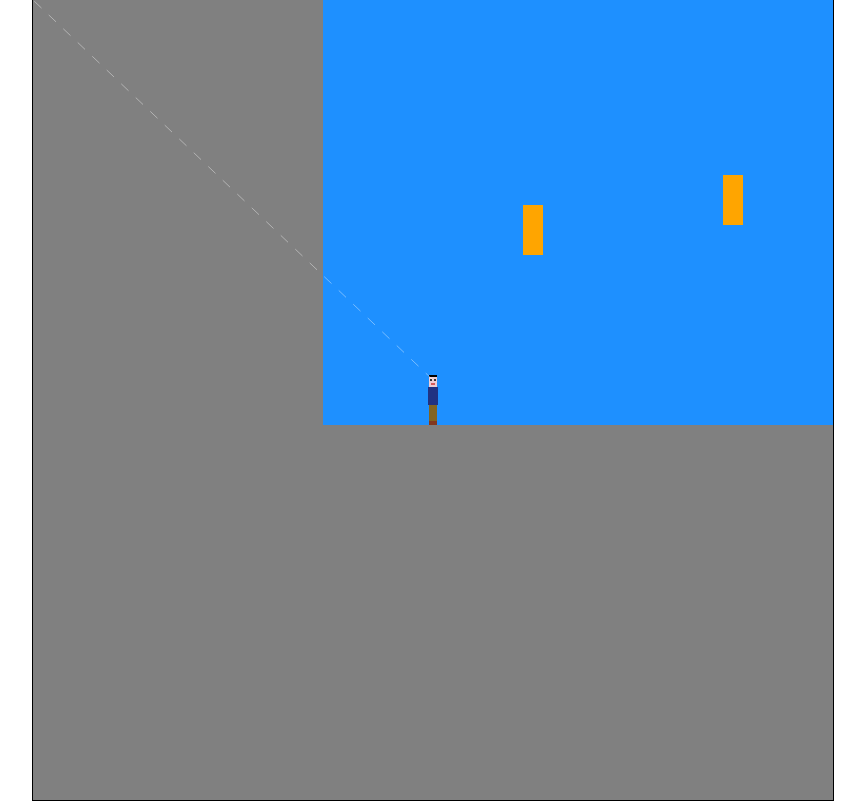
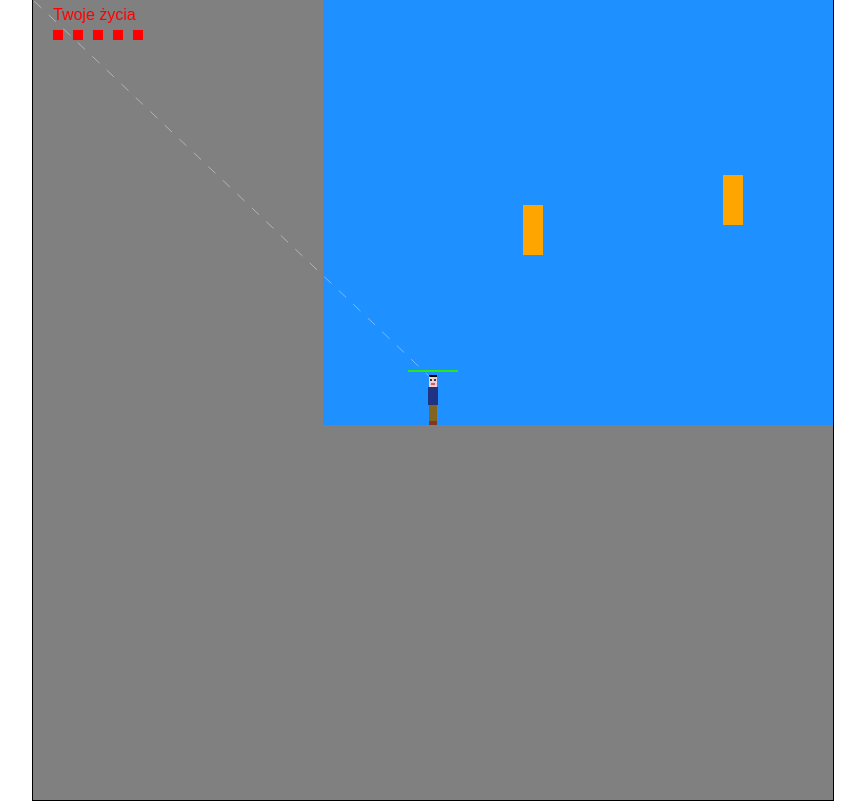
Before and after one commit to TheMrMares/game-zombies, a plain HTML site: page index.html in a window 1280 px wide. Shown: the whole page, without its empty margins (207-1072 px from the left). Drawn offline with Linux system fonts and the light colour scheme.

Commit message:
Zombie object, damage, lifes
Added zombie object and damage system + player lifes

```diff
--- a/game.js
+++ b/game.js
@@ -13,10 +13,11 @@ document.addEventListener('DOMContentLoaded', function(){
 
 //Inits
 function init(){
-    myPlayer = new Player(100,100,20,50,new Sprite(480,50,40,50,res[1]));
-    myBackground = new Background(0,0,1000,500, res[0]);
+    myPlayer = new Player(100,100,20,50,new Sprite(480,50,40,50,res[1]), 10, 50,50);
+    myBackground = new Background(0,0,1000,500, res[0], 5);
     mx = my = 0;
     frameCounter = 0;
+    myBackground.zombies.push(new Zombie(myBackground.w, myBackground.h - 50, 20, 50, 40, 40, new Sprite(480,50,40,50,res[2])));
 }
 
 //Game loop
@@ -28,6 +29,7 @@ function game(){
     myPlayer.x1 += myPlayer.vx*5;
     myPlayer.y1 += myPlayer.vy*5;
     myPlayer.refreshCoordinates();
+
     if(myPlayer.x1 < 0){
         myPlayer.x1 = 0;
     }
@@ -99,6 +101,12 @@ function game(){
                 myBackground.bullets.splice(myBackground.bullets.indexOf(item),1);
             }
         });
+        myBackground.zombies.forEach(function(obj, objIndex){
+            if(isCollission(item, obj)){
+                myBackground.bullets.splice(myBackground.bullets.indexOf(item),1);
+                obj.hp -= myPlayer.dmg;
+            }
+        })
 
         ctx.fillStyle = 'yellow';
         ctx.shadowColor = 'yellow';
@@ -106,8 +114,56 @@ function game(){
         ctx.fillRect(myBackground.x + item.x1, myBackground.y + item.y1,item.w, item.h);
         ctx.shadowBlur = 0;
     });
+    myBackground.zombies.forEach(function(item, index){
+        item.x1 += item.vx;
+        item.y1 += item.vy;
+        item.refreshCoordinates();
 
-    ctx.fillStyle = 'red';
+        if(item.x2 < 0 || item.hp <= 0){
+            myBackground.zombies.splice(myBackground.zombies.indexOf(item),1);
+            if(item.hp > 0){
+                myBackground.lifes--;
+            }
+        }
+        if(isCollission(item, myPlayer) == true){
+            console.log('xd');
+            myPlayer.hp -= 1;
+        }
+
+        if(frameCounter%2 == 0 && item.vx != 0){
+            item.spriteWalk.actual += 40;
+            if(item.spriteWalk.actual == item.spriteWalk.sw){
+                item.spriteWalk.actual=0;
+            }
+        }
+
+        ctx.fillStyle = 'black';
+        ctx.fillRect(myBackground.x + item.x1 + item.w/2 - item.maxhp/2, myBackground.y + item.y1 - 5,item.maxhp, 2);
+        ctx.fillStyle = 'red';
+        ctx.fillRect(myBackground.x + item.x1 + item.w/2 - item.maxhp/2, myBackground.y + item.y1 - 5,item.hp, 2);
+
+        ctx.drawImage(item.spriteWalk.img,item.spriteWalk.actual,0,item.spriteWalk.iw,item.spriteWalk.ih,myBackground.x + item.x1,myBackground.y + item.y1,item.w,item.h);
+    });
+    if(myPlayer.hp <= 0 || myBackground.lifes <= 0){
+        myBackground.zombies = [];
+        myPlayer.hp = myPlayer.maxhp;
+        myPlayer.x1 = 100;
+        myPlayer.y1 = 100;
+        myBackground.lifes = 5;
+    }
+    if(myBackground.zombies.length == 0){
+        var realLength = myBackground.zombies.length;
+    }   else {
+        var realLength = myBackground.zombies.length-1;
+    }
+    if(myBackground.zombies.length > 0){
+        if(myBackground.zombies[realLength].x1 <= myBackground.w * (0.5+(Math.random() * 40) / 100)){
+            myBackground.zombies.push(new Zombie(myBackground.w, myBackground.h - 50, 20, 50, 40, 40, new Sprite(480,50,40,50,res[2])));
+        }
+    } else {
+        myBackground.zombies.push(new Zombie(myBackground.w, myBackground.h - 50, 20, 50, 40, 40, new Sprite(480,50,40,50,res[2])));
+    }
+
     if(frameCounter%2 == 0 && myPlayer.vx != 0){
         myPlayer.spriteWalk.actual += 40;
         if(myPlayer.spriteWalk.actual == myPlayer.spriteWalk.sw){
@@ -117,6 +173,11 @@ function game(){
     if(myPlayer.vx == 0){
         myPlayer.spriteWalk.actual = 0;
     }
+    ctx.fillStyle = 'black';
+    ctx.fillRect(myCanvas.width/2  - myPlayer.maxhp/2,myCanvas.height/2 - myPlayer.h/2-5,myPlayer.maxhp,2);
+    ctx.fillStyle = '#29e819';
+    ctx.fillRect(myCanvas.width/2 - myPlayer.maxhp/2,myCanvas.height/2 - myPlayer.h/2-5,myPlayer.hp,2);
+
     ctx.drawImage(myPlayer.spriteWalk.img,myPlayer.spriteWalk.actual,0,myPlayer.spriteWalk.iw,myPlayer.spriteWalk.ih,myCanvas.width/2 - myPlayer.w/2,myCanvas.height/2 - myPlayer.h/2,myPlayer.w,myPlayer.h);
 
     ctx.beginPath();
@@ -127,6 +188,14 @@ function game(){
     ctx.setLineDash([10, 10]);
     ctx.stroke();
     ctx.closePath();
+
+    ctx.fillStyle = 'red';
+    ctx.font = "16px Arial";
+    ctx.fillText("Twoje życia",20,20);
+    for(var i = 0; i<myBackground.lifes;i++){
+        ctx.fillRect(20+20*i,30,10,10);
+    }
+
     if(frameCounter==60){
         frameCounter = 0;
     }
@@ -135,6 +204,7 @@ function game(){
 //Functions
 function pushKey(evt) {
     switch(evt.keyCode){
+        case 32:
         case 87:
             myPlayer.vy = -3;
             break;
@@ -173,6 +243,7 @@ function loadResources(){
     res = [];
     res[0] = document.getElementById('resBackground');
     res[1] = document.getElementById('resPlayer');
+    res[2] = document.getElementById('resZombie');
 }
 function mouseMove(evt){
     var rect = myCanvas.getBoundingClientRect();
@@ -187,7 +258,6 @@ function isCollission(obj, box){
     if( ((obj.y1 >= box.y1 && obj.y1 <= box.y2) || (obj.y2 > box.y1 && obj.y2 <= box.y2)) ||
     ((box.y1 >= obj.y1 && box.y1 < obj.y2) || (box.y2 >= obj.y1 && box.y2 <= obj.y2)) ){
         if(obj.x2 >= box.x1 && obj.x2 < box.x2){
-            obj.x1 = obj.oldx;
             return true;
         }
         if(obj.x1 <= box.x2 && obj.x1 > box.x1){
--- a/index.html
+++ b/index.html
@@ -14,6 +14,7 @@
     <div class="resources">
         <img src="./textures/background.png" id="resBackground"/>
         <img src="./textures/player-movement-sprite.png" id="resPlayer"/>
+        <img src="./textures/zombie-movement-sprite.png" id="resZombie"/>
     </div>
     <!-- Canvas -->
     <canvas id="myCanvas" width="800" height="800"></canvas>
--- a/objects.js
+++ b/objects.js
@@ -1,15 +1,20 @@
 //Objects
-function Background(x,y, w, h, res){
+function Background(x,y, w, h, res, lifes){
     this.w = w;
     this.h = h;
     this.x = x;
     this.y = y;
     this.res = res
+    this.lifes = lifes;
     this.gravity = 0.2;
     this.boxes = [new Box(200,280,20,50),new Box(400,250,20,50),new Box(600,270,20,20),new Box(700,270,200,20)];
+    this.zombies = [];
     this.bullets = [];
 }
-function Player(x, y, w, h, spriteWalk) {
+function Player(x, y, w, h, spriteWalk, dmg, hp, maxhp) {
+    this.dmg = dmg;
+    this.hp = hp;
+    this.maxhp = maxhp;
     this.w = w;
     this.h = h;
     this.x1 = x;
@@ -28,6 +33,23 @@ function Player(x, y, w, h, spriteWalk) {
     this.saveCoordinates = function() {
         this.oldy = this.y1;
         this.oldx = this.x1;
+    }
+}
+function Zombie(x, y, w, h, hp, maxhp, spriteWalk){
+    this.hp = hp;
+    this.maxhp = maxhp;
+    this.w = w;
+    this.h = h;
+    this.x1 = x;
+    this.y1 = y;
+    this.x2 = x + w;
+    this.y2 = y + h;
+    this.vx = -1;
+    this.vy = 0;
+    this.spriteWalk = spriteWalk;
+    this.refreshCoordinates = function() {
+        this.x2 = this.x1 + this.w;
+        this.y2 = this.y1 + this.h;
     }
 }
 function Box(x,y,w,h){
```
Also changed, not shown: textures/zombie-movement-sprite.png (added), 2 other files.
